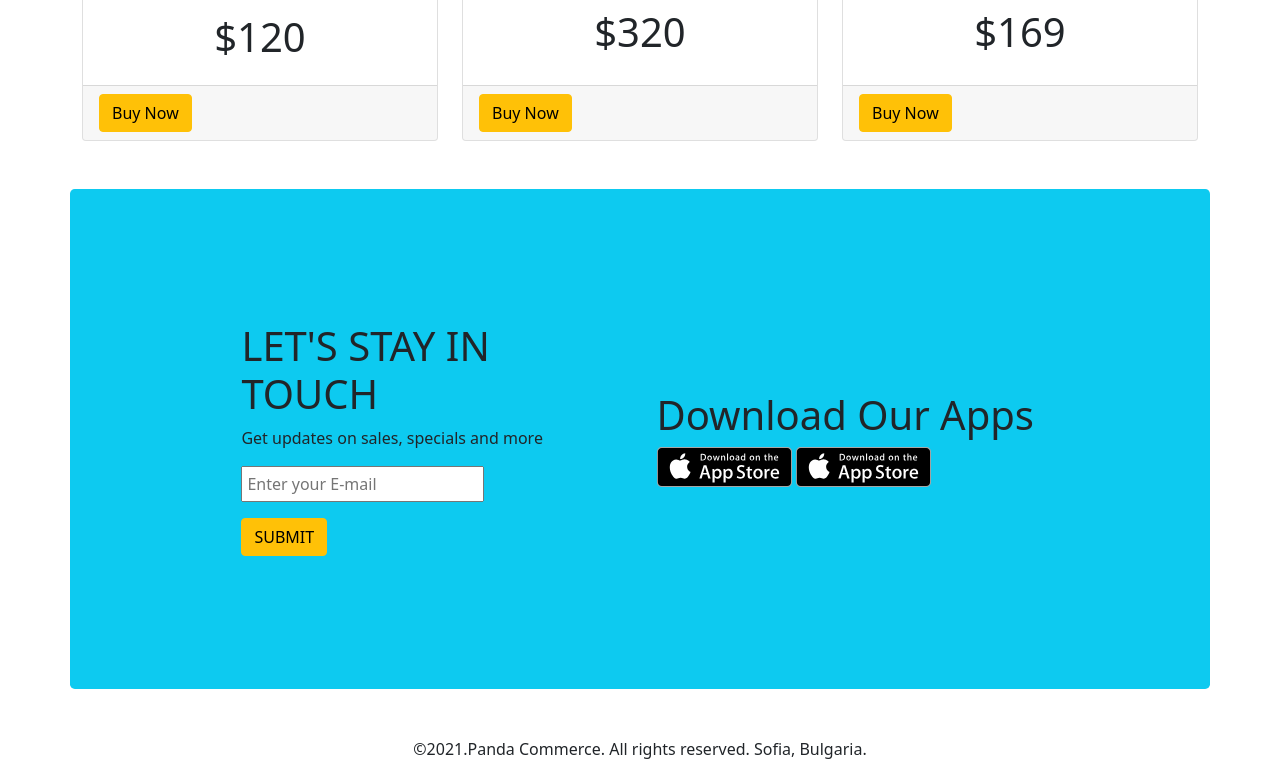
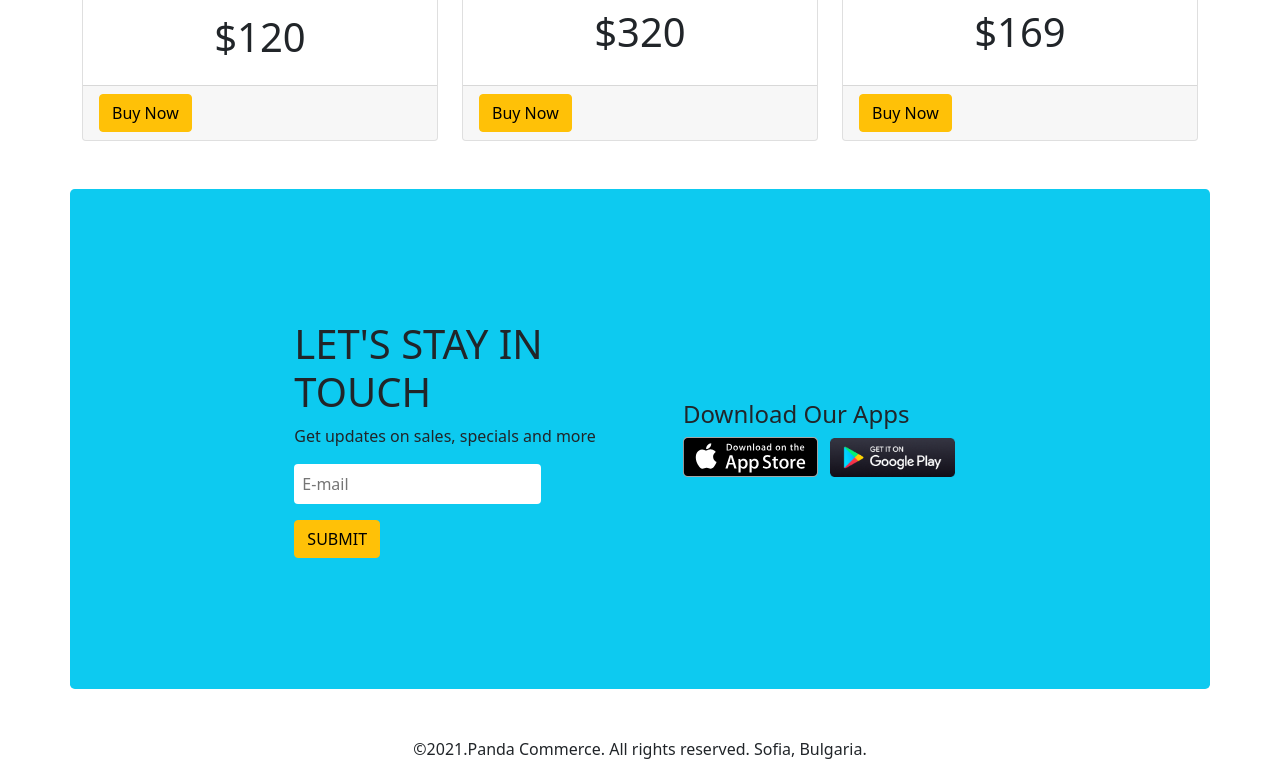
Before and after one commit to jawJawRakhaine/Panda-E-Commerce, a plain HTML site: page index.html in a window 1280 px wide. Shown: the part 2007-2784 px from the top of the page. Drawn offline with Linux system fonts and the light colour scheme.

Commit message:
project-done

```diff
--- a/index.html
+++ b/index.html
@@ -408,11 +408,11 @@
               <h1>LET'S STAY IN TOUCH</h1>
               <p>Get updates on sales, specials and more</p>
               <input
-                class="p-1"
+                class="p-2 rounded-2 border-0"
                 type="email"
                 name="email"
                 id="email"
-                placeholder="Enter your E-mail"
+                placeholder="E-mail"
                 required
               />
               <br />
@@ -428,9 +428,15 @@
             "
           >
             <div>
-              <h1>Download Our Apps</h1>
+              <h4>Download Our Apps</h4>
               <a href="#"><img src="app-store/istore.svg" alt="" /></a>
-              <a href="#"><img src="app-store/istore.svg" alt="" /></a>
+              <a href="#"
+                ><img
+                  src="app-store/android.png"
+                  class="ms-2"
+                  height="39px"
+                  alt=""
+              /></a>
             </div>
           </div>
         </div>
```
